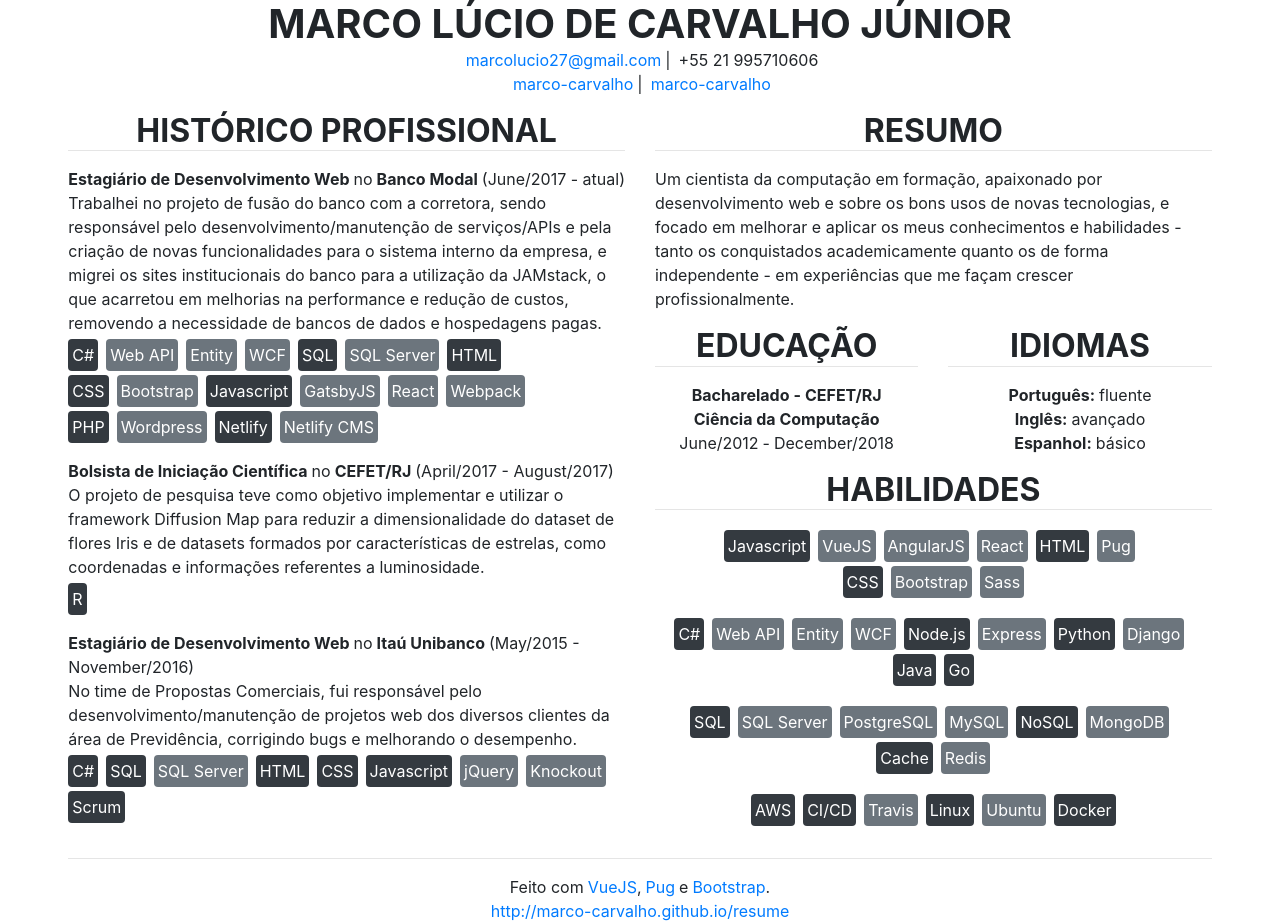
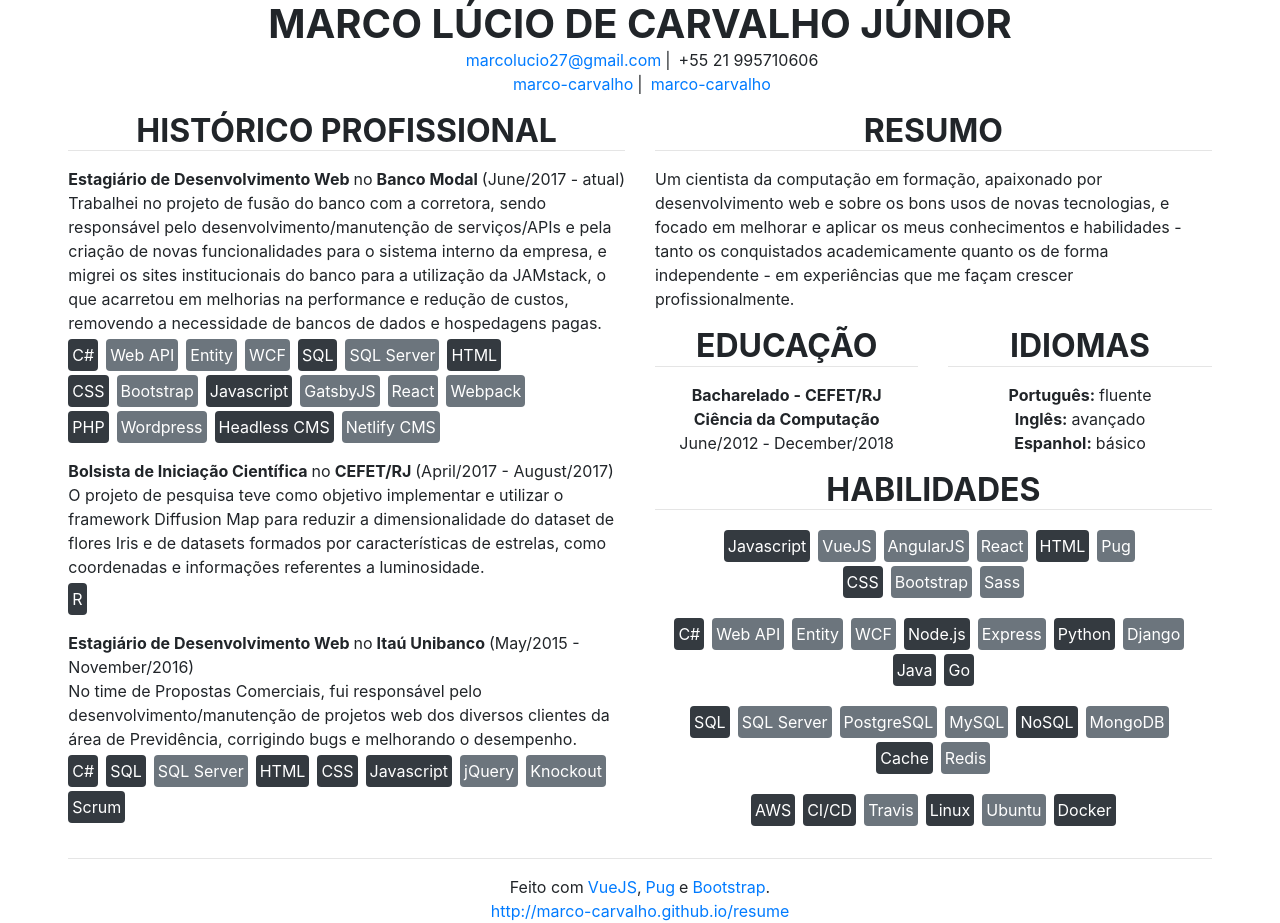
Before and after one commit to marco-carvalho/resume, a Vue app: page / in a window 1280 px wide. Built offline with nearby package versions, Linux system fonts and the light colour scheme.

Commit message:
add proper name to tecnology

```diff
--- a/src/components/Experiences.vue
+++ b/src/components/Experiences.vue
@@ -33,7 +33,7 @@
               {name:"CSS", subtecnologies: ["Bootstrap"]},
               {name:"Javascript", subtecnologies: ["GatsbyJS", "React", "Webpack"]},
               {name:"PHP", subtecnologies: ["Wordpress"]},
-              {name:"Netlify", subtecnologies: ["Netlify CMS"]},
+              {name:"Headless CMS", subtecnologies: ["Netlify CMS"]},
             ]
           },
           {
```
